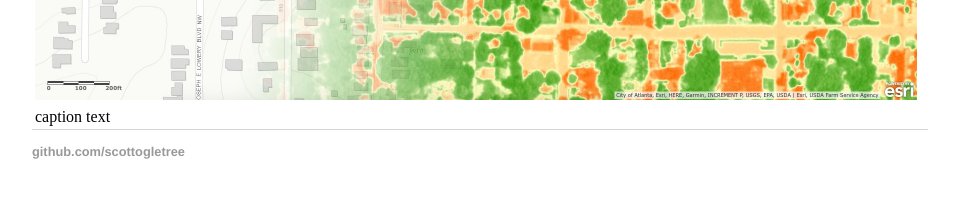
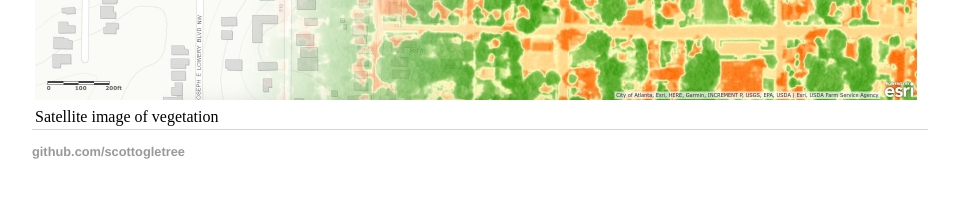
Before and after one commit to scottogletree/ogletrees.github.io, a Jekyll site: the page built from research/phd.html, in a window 1280 px wide and 900 px high, scrolled down 1621 px. Shown: the part 679-877 px from the top of the window, without its empty margins (160-1118 px from the left). Built offline with Jekyll 4.4.1, drawn with Linux system fonts in a browser that asks for light colours.

Commit message:
Update phd.html

```diff
--- a/research/phd.html
+++ b/research/phd.html
@@ -33,5 +33,5 @@ title: Research - PhD - S Ogletree
 <!-- <img src="../assests/web_ndvi.jpg" alt="map of vegetation" style="width:882px;height:388;"> -->
 <table class="image">
 <tr><td><img src="../assests/web_ndvi.jpg" alt="map of vegetation" style="width:882px;height:388;"></td></tr>
-<tr><td class="caption">caption text</td></tr>
+<tr><td class="caption">Satellite image of vegetation</td></tr>
 </table>
```
